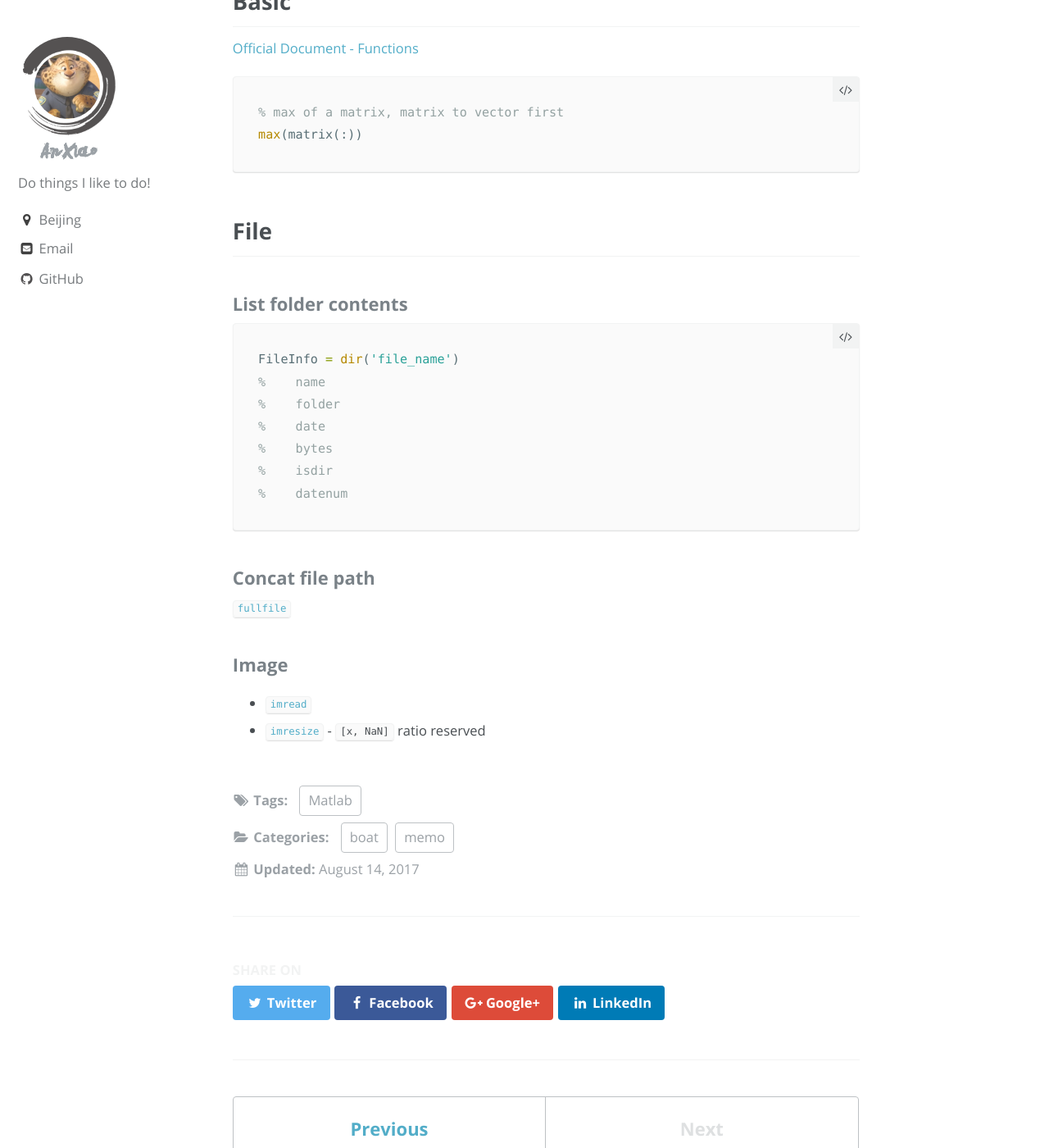
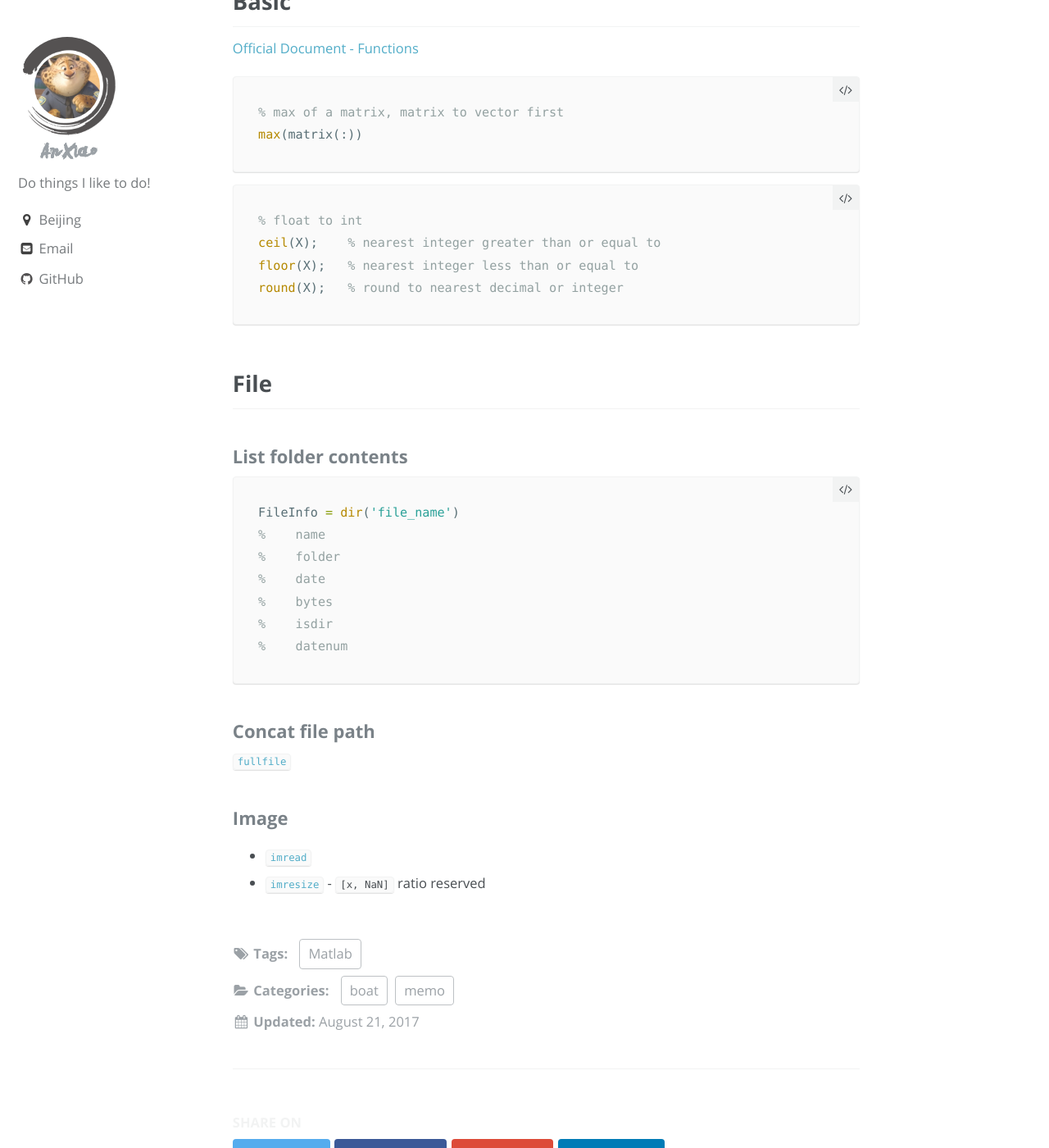
Before and after one commit to silverHugh/silverhugh.github.io, a Jekyll site: the page built from _posts/boat/2017-08-14-memo-matlab.md, in a window 1280 px wide and 1400 px high, scrolled down 419 px. Shown: the whole window at 82% size. Built offline with Jekyll 4.4.1, drawn with Linux system fonts in a browser that asks for light colours.

Commit message:
update blog

````diff
--- a/_posts/boat/2017-08-14-memo-matlab.md
+++ b/_posts/boat/2017-08-14-memo-matlab.md
@@ -5,7 +5,7 @@ date: 2017-08-14 19:13:06 +0800
 tags: Matlab
 redirect_from:
 - /memo/matlab/
-modified: 2017-08-14 19:13:01 +0800
+modified: 2017-08-21 14:55:51 +0800
 ---
 
 {% include toc %}
@@ -23,6 +23,13 @@ This is one of my memos about Matlab.
 ``` matlab
 % max of a matrix, matrix to vector first
 max(matrix(:))
+```
+
+``` matlab
+% float to int
+ceil(X);    % nearest integer greater than or equal to
+floor(X);   % nearest integer less than or equal to
+round(X);   % round to nearest decimal or integer
 ```
 
 ## File
````
Also changed, not shown: _posts/boat/2017-06-27-memo-git.md (+4 -0 lines), _posts/boat/2017-08-11-memo-app.md (+2 -1 lines), _posts/boat/2018-03-27-memo-shell.md (+1 -0 lines).
